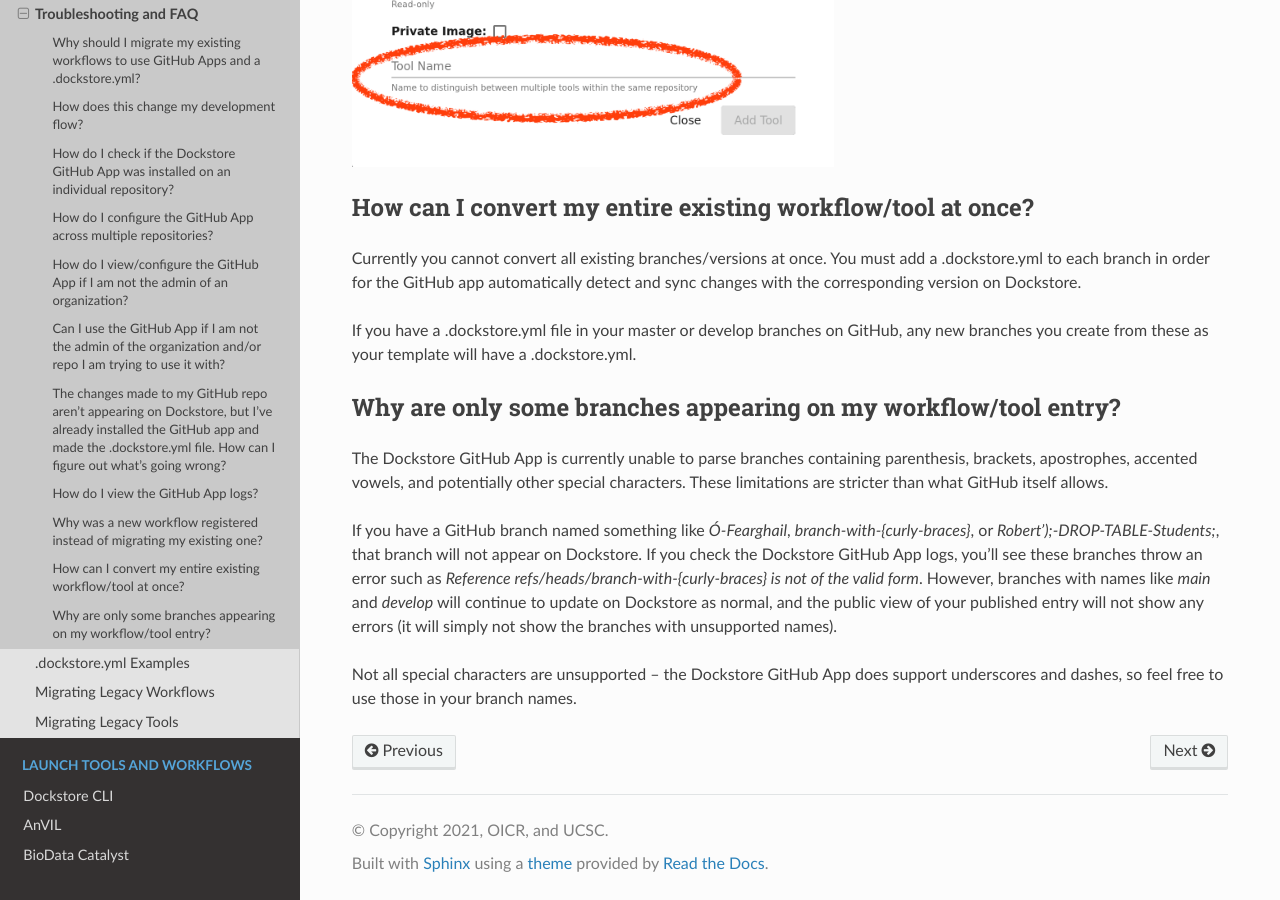
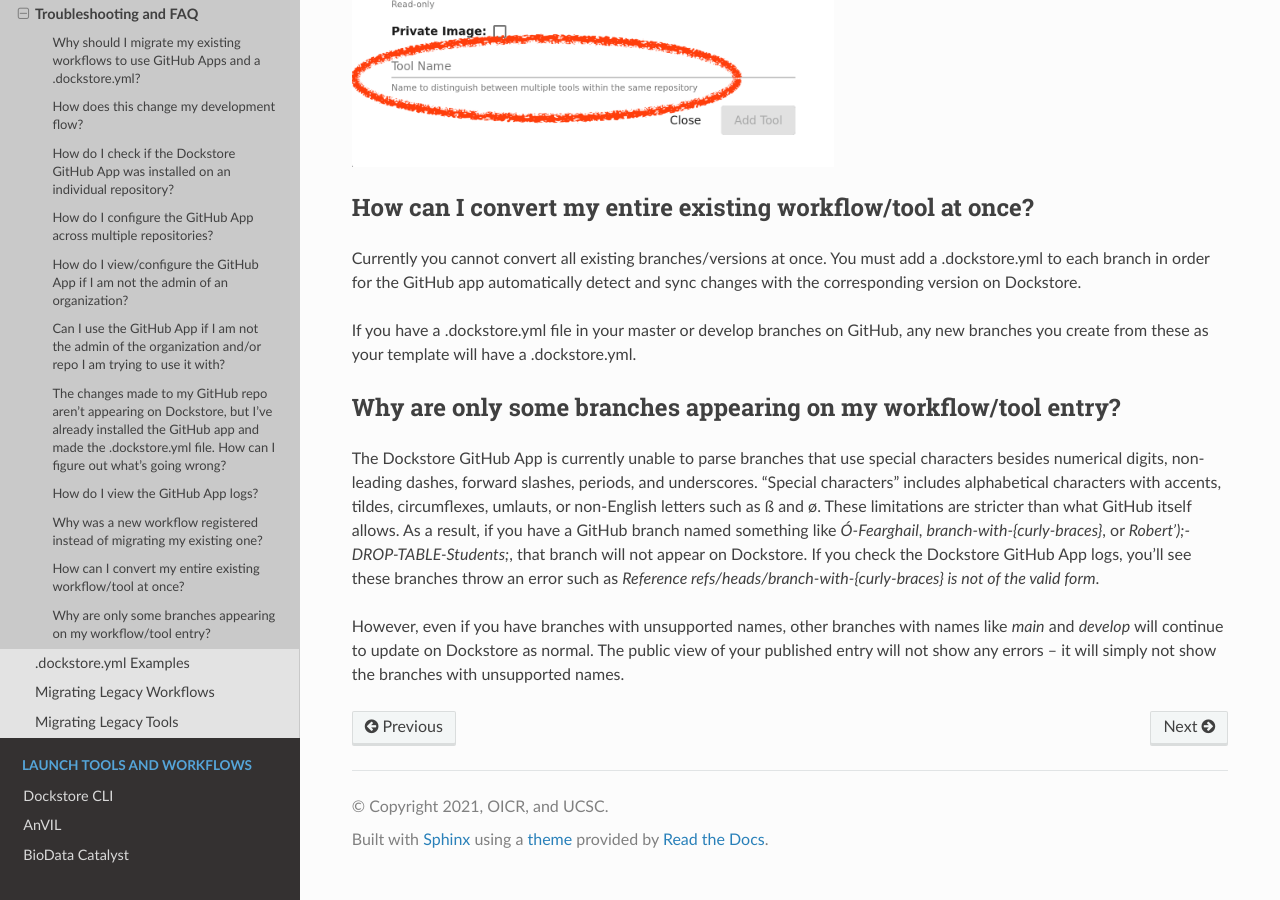
Before and after one commit to dockstore/dockstore-documentation, a Sphinx documentation site: the page built from docs/getting-started/github-apps/github-apps-troubleshooting-tips.rst, in a window 1280 px wide and 900 px high, scrolled down 7022 px. Built offline with Sphinx 7.4.7 and the Read the Docs theme 2.0.0, drawn with Linux system fonts in a browser that asks for light colours.

Commit message:
more specific on what letters are blocked

```diff
--- a/docs/getting-started/github-apps/github-apps-troubleshooting-tips.rst
+++ b/docs/getting-started/github-apps/github-apps-troubleshooting-tips.rst
@@ -156,8 +156,6 @@
 
 Why are only some branches appearing on my workflow/tool entry?
 -----------------------------------------------------------------
-The Dockstore GitHub App is currently unable to parse branches containing parenthesis, brackets, apostrophes, accented vowels, and potentially other special characters. These limitations are stricter than what GitHub itself allows.
+The Dockstore GitHub App is currently unable to parse branches that use special characters besides numerical digits, non-leading dashes, forward slashes, periods, and underscores. "Special characters" includes alphabetical characters with accents, tildes, circumflexes, umlauts, or non-English letters such as ß and ø. These limitations are stricter than what GitHub itself allows. As a result, if you have a GitHub branch named something like `Ó-Fearghail`, `branch-with-{curly-braces}`, or `Robert');-DROP-TABLE-Students;`, that branch will not appear on Dockstore. If you check the Dockstore GitHub App logs, you'll see these branches throw an error such as `Reference refs/heads/branch-with-{curly-braces} is not of the valid form`.
 
-If you have a GitHub branch named something like `Ó-Fearghail`, `branch-with-{curly-braces}`, or `Robert');-DROP-TABLE-Students;`, that branch will not appear on Dockstore. If you check the Dockstore GitHub App logs, you'll see these branches throw an error such as `Reference refs/heads/branch-with-{curly-braces} is not of the valid form`. However, branches with names like `main` and `develop` will continue to update on Dockstore as normal, and the public view of your published entry will not show any errors (it will simply not show the branches with unsupported names).
-
-Not all special characters are unsupported -- the Dockstore GitHub App does support underscores and dashes, so feel free to use those in your branch names.
+However, even if you have branches with unsupported names, other branches with names like `main` and `develop` will continue to update on Dockstore as normal. The public view of your published entry will not show any errors -- it will simply not show the branches with unsupported names.
```
